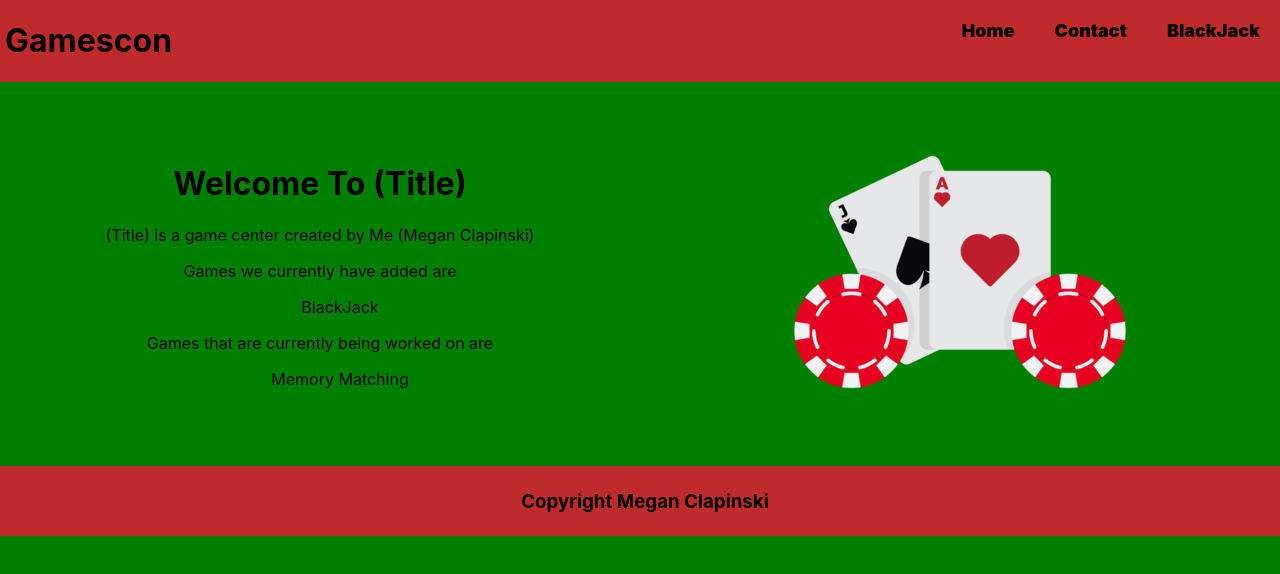
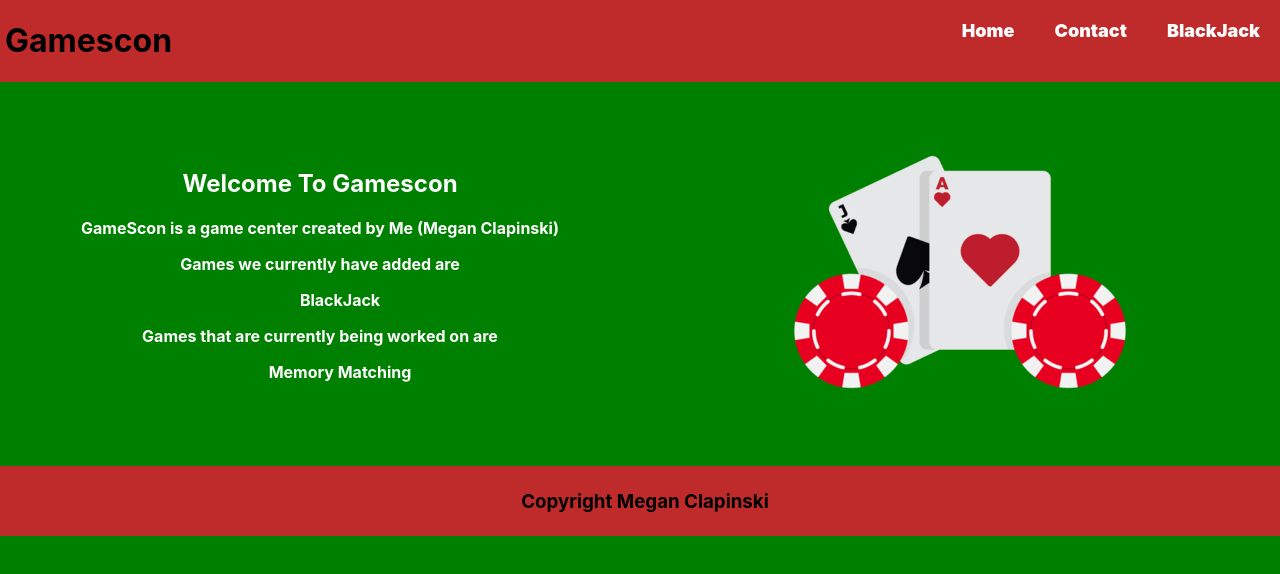
Before and after one commit to meganclapinski25/BlackJack, a React (Create React App) app: page /blackjack in a window 1280 px wide. Shown: the top 574 px of the page. Built offline with nearby package versions, Linux system fonts and the light colour scheme.

Commit message:
finsihed project

```diff
--- a/src/Header.css
+++ b/src/Header.css
@@ -19,7 +19,7 @@
    font-size: large;
    font-weight: bolder;
    text-decoration: none;
-   color: black;
+   color: white;
 
 
 }
--- a/src/Home.css
+++ b/src/Home.css
@@ -1,5 +1,6 @@
 .body{
     background-color: rgb(191, 42, 42);
+
 }
 
 .container{
@@ -10,8 +11,18 @@
     flex: 1;
 
 }
+h2{
+    color: white;
+
+}
+p{
+    color: white;
+    font-weight: bolder;
+}
 li{
     list-style: none;
+    color: white;
+    font-weight: bolder;
 }
 .image{
     flex: 1;
--- a/src/Home.js
+++ b/src/Home.js
@@ -12,8 +12,8 @@ function Home(){
             <Header />
             <div className="container">
                 <div className="welcome">
-                    <h1>Welcome To (Title)</h1>
-                    <p>(Title) is a game center created by Me (Megan Clapinski)</p>
+                    <h2>Welcome To Gamescon</h2>
+                    <p>GameScon is a game center created by Me (Megan Clapinski)</p>
                     <p>Games we currently have added are</p>
                     <ul className="games-out">
                         <li>BlackJack</li>
@@ -24,7 +24,7 @@ function Home(){
                     </ul>
                 </div>
                 <div className="image">
-                    <img src={process.env.PUBLIC_URL + '/blackjack1.png'} />
+                    <img src={process.env.PUBLIC_URL + '/blackjack1.png'} alt="BlackJack Photo" />
                 </div>
 
             </div>
```
